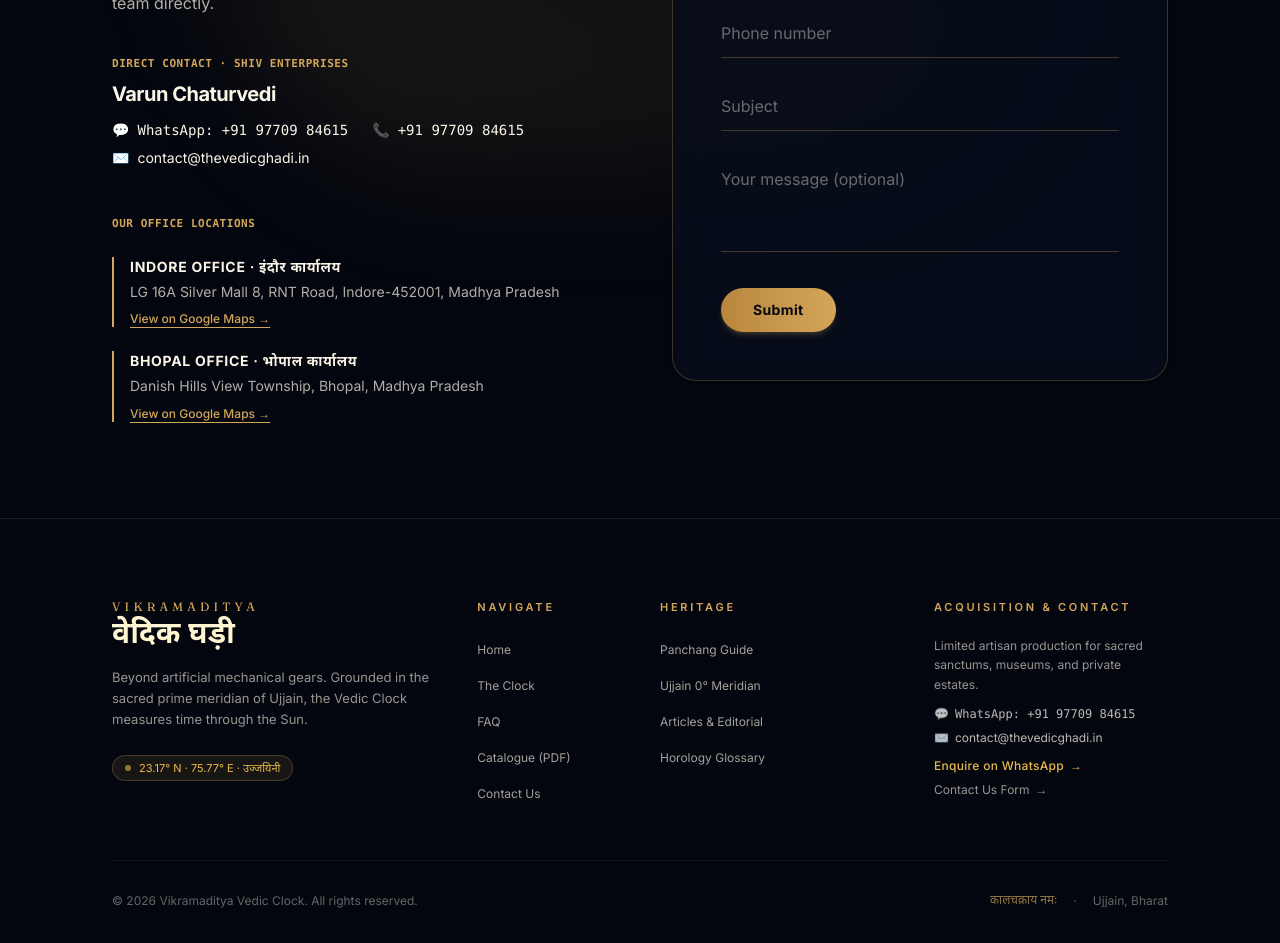
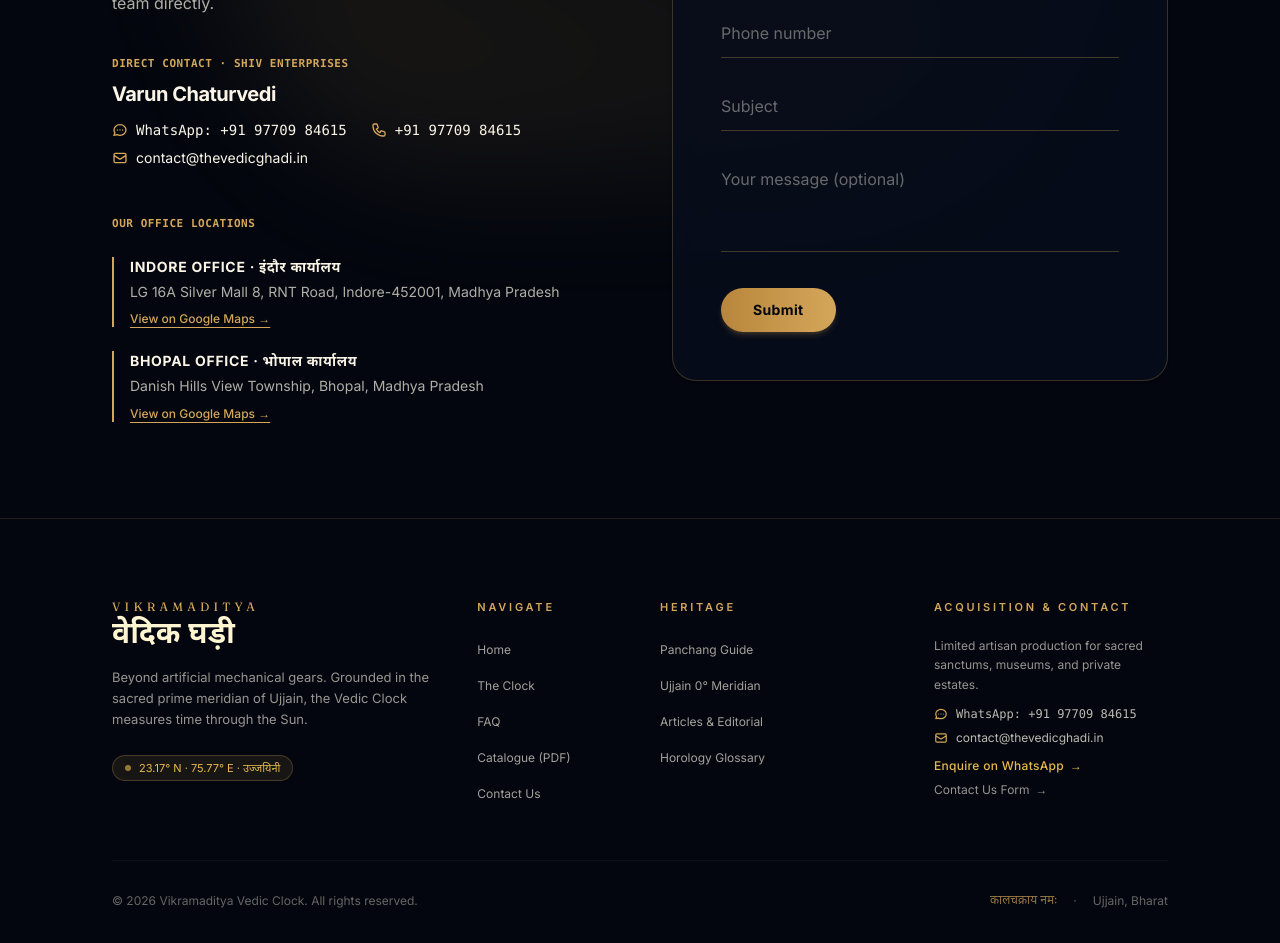
Before and after one commit to varunC28/vedic_clock_website, a Next.js app: page /contact in a window 1280 px wide. Shown: the part 440-1383 px from the top of the page. Built offline with nearby package versions, Linux system fonts and the light colour scheme.

Commit message:
fix(ui): replace emojis across website with refined SVG vector icons

```diff
--- a/src/app/api/contact/route.ts
+++ b/src/app/api/contact/route.ts
@@ -30,7 +30,7 @@
       <div style="font-family: -apple-system, BlinkMacSystemFont, 'Segoe UI', Roboto, Helvetica, Arial, sans-serif; max-width: 600px; margin: 0 auto; padding: 24px; border: 1px solid #e5e7eb; border-radius: 12px; background-color: #ffffff; color: #1f2937;">
         <div style="border-bottom: 2px solid #B8873D; padding-bottom: 16px; margin-bottom: 20px;">
           <h2 style="color: #2D1B0E; margin: 0; font-size: 20px; font-weight: 700;">
-            ✨ New Vedic Clock Contact Enquiry
+            New Vedic Clock Contact Enquiry
           </h2>
           <p style="color: #6B7280; font-size: 13px; margin: 4px 0 0 0;">
             Received via the official website contact portal
--- a/src/components/organisms/Footer.tsx
+++ b/src/components/organisms/Footer.tsx
@@ -141,16 +141,20 @@
               href={getWhatsAppUrl()}
               target="_blank"
               rel="noopener noreferrer"
-              className="font-mono text-xs text-ivory/75 hover:text-[#FFF5D1] transition-colors mb-2 flex items-center gap-1.5"
+              className="font-mono text-xs text-ivory/75 hover:text-[#FFF5D1] transition-colors mb-2 flex items-center gap-2"
             >
-              <span>💬</span>
+              <svg className="w-3.5 h-3.5 text-[#D4A65A] shrink-0" fill="none" stroke="currentColor" strokeWidth="2" viewBox="0 0 24 24" aria-hidden="true">
+                <path strokeLinecap="round" strokeLinejoin="round" d="M8 12h.01M12 12h.01M16 12h.01M21 12c0 4.418-4.03 8-9 8a9.863 9.863 0 01-4.255-.949L3 20l1.395-3.72C3.512 15.042 3 13.574 3 12c0-4.418 4.03-8 9-8s9 3.582 9 8z" />
+              </svg>
               <span>WhatsApp: {WHATSAPP_CONFIG.formattedPhone}</span>
             </a>
             <a
               href="mailto:contact@thevedicghadi.in"
-              className="font-sans text-xs text-ivory/75 hover:text-[#FFF5D1] transition-colors mb-3 flex items-center gap-1.5"
+              className="font-sans text-xs text-ivory/75 hover:text-[#FFF5D1] transition-colors mb-3 flex items-center gap-2"
             >
-              <span>✉️</span>
+              <svg className="w-3.5 h-3.5 text-[#D4A65A] shrink-0" fill="none" stroke="currentColor" strokeWidth="2" viewBox="0 0 24 24" aria-hidden="true">
+                <path strokeLinecap="round" strokeLinejoin="round" d="M3 8l7.89 5.26a2 2 0 002.22 0L21 8M5 19h14a2 2 0 002-2V7a2 2 0 00-2-2H5a2 2 0 00-2 2v10a2 2 0 002 2z" />
+              </svg>
               <span>contact@thevedicghadi.in</span>
             </a>
             <a
--- a/src/components/views/CatalogueView.tsx
+++ b/src/components/views/CatalogueView.tsx
@@ -85,7 +85,9 @@
               download="Vedic_Watch_Catalogue.pdf"
               className="px-6 py-2.5 rounded-full bg-[#D4A65A] text-[#050A14] font-sans text-xs sm:text-sm font-semibold tracking-wide hover:bg-[#E8B94B] transition-all shadow-[0_0_20px_rgba(212,166,90,0.3)] flex items-center gap-2"
             >
-              <span>📥</span>
+              <svg className="w-4 h-4 shrink-0" fill="none" stroke="currentColor" strokeWidth="2.2" viewBox="0 0 24 24" aria-hidden="true">
+                <path strokeLinecap="round" strokeLinejoin="round" d="M4 16v1a3 3 0 003 3h10a3 3 0 003-3v-1m-4-4l-4 4m0 0l-4-4m4 4V4" />
+              </svg>
               <span>Download Master Catalogue (PDF)</span>
             </a>
 
--- a/src/components/views/ContactView.tsx
+++ b/src/components/views/ContactView.tsx
@@ -176,7 +176,20 @@
                       : "text-ivory hover:text-[#E8B94B]"
                   )}
                 >
-                  <span className={isParchment ? "text-[#8C5D33]" : "text-[#D4A65A]"}>💬</span>
+                  <svg
+                    className={cn("w-4 h-4 shrink-0", isParchment ? "text-[#8C5D33]" : "text-[#D4A65A]")}
+                    fill="none"
+                    stroke="currentColor"
+                    strokeWidth="2"
+                    viewBox="0 0 24 24"
+                    aria-hidden="true"
+                  >
+                    <path
+                      strokeLinecap="round"
+                      strokeLinejoin="round"
+                      d="M8 12h.01M12 12h.01M16 12h.01M21 12c0 4.418-4.03 8-9 8a9.863 9.863 0 01-4.255-.949L3 20l1.395-3.72C3.512 15.042 3 13.574 3 12c0-4.418 4.03-8 9-8s9 3.582 9 8z"
+                    />
+                  </svg>
                   <span>WhatsApp: {WHATSAPP_CONFIG.formattedPhone}</span>
                 </a>
                 <a
@@ -188,7 +201,20 @@
                       : "text-ivory hover:text-[#E8B94B]"
                   )}
                 >
-                  <span className={isParchment ? "text-[#8C5D33]" : "text-[#D4A65A]"}>📞</span>
+                  <svg
+                    className={cn("w-4 h-4 shrink-0", isParchment ? "text-[#8C5D33]" : "text-[#D4A65A]")}
+                    fill="none"
+                    stroke="currentColor"
+                    strokeWidth="2"
+                    viewBox="0 0 24 24"
+                    aria-hidden="true"
+                  >
+                    <path
+                      strokeLinecap="round"
+                      strokeLinejoin="round"
+                      d="M3 5a2 2 0 012-2h3.28a1 1 0 01.948.684l1.498 4.493a1 1 0 01-.502 1.21l-2.257 1.13a11.042 11.042 0 005.516 5.516l1.13-2.257a1 1 0 011.21-.502l4.493 1.498a1 1 0 01.684.949V19a2 2 0 01-2 2h-1C9.716 21 3 14.284 3 6V5z"
+                    />
+                  </svg>
                   <span>{WHATSAPP_CONFIG.formattedPhone}</span>
                 </a>
                 <a
@@ -200,7 +226,20 @@
                       : "text-ivory hover:text-[#E8B94B]"
                   )}
                 >
-                  <span className={isParchment ? "text-[#8C5D33]" : "text-[#D4A65A]"}>✉️</span>
+                  <svg
+                    className={cn("w-4 h-4 shrink-0", isParchment ? "text-[#8C5D33]" : "text-[#D4A65A]")}
+                    fill="none"
+                    stroke="currentColor"
+                    strokeWidth="2"
+                    viewBox="0 0 24 24"
+                    aria-hidden="true"
+                  >
+                    <path
+                      strokeLinecap="round"
+                      strokeLinejoin="round"
+                      d="M3 8l7.89 5.26a2 2 0 002.22 0L21 8M5 19h14a2 2 0 002-2V7a2 2 0 00-2-2H5a2 2 0 00-2 2v10a2 2 0 002 2z"
+                    />
+                  </svg>
                   <span>contact@thevedicghadi.in</span>
                 </a>
               </div>
--- a/src/components/views/GuideView.tsx
+++ b/src/components/views/GuideView.tsx
@@ -1491,7 +1491,9 @@
                 {/* Micro helper bar with table expander */}
                 <div className="flex flex-wrap items-center justify-between gap-2 px-2 text-[11px] opacity-75 font-sans">
                   <span className="flex items-center gap-1.5">
-                    <span>💡</span>
+                    <svg className="w-3.5 h-3.5 text-[#D4A65A] shrink-0" fill="none" stroke="currentColor" strokeWidth="2" viewBox="0 0 24 24" aria-hidden="true">
+                      <path strokeLinecap="round" strokeLinejoin="round" d="M13 16h-1v-4h-1m1-4h.01M21 12a9 9 0 11-18 0 9 9 0 0118 0z" />
+                    </svg>
                     <span>Drag vertically or click any Rashi sign to rotate the wheel</span>
                   </span>
                   <button
--- a/src/data/faq-data.ts
+++ b/src/data/faq-data.ts
@@ -19,10 +19,10 @@
 
 export const FAQ_CATEGORIES: FaqCategory[] = [
   { key: "all", labelEn: "All Questions", labelHi: "सभी प्रश्न", icon: "✦" },
-  { key: "astronomy", labelEn: "Vedic Astronomy", labelHi: "खगोल विज्ञान", icon: "🌌" },
-  { key: "hardware", labelEn: "Clock & Hardware", labelHi: "यंत्र व तकनीक", icon: "🕰️" },
-  { key: "geography", labelEn: "Global Calibration", labelHi: "वैश्विक भूगोल", icon: "🌍" },
-  { key: "acquisitions", labelEn: "Commissions & Orders", labelHi: "अधिग्रहण व संस्थाएँ", icon: "🏛️" },
+  { key: "astronomy", labelEn: "Vedic Astronomy", labelHi: "खगोल विज्ञान", icon: "✦" },
+  { key: "hardware", labelEn: "Clock & Hardware", labelHi: "यंत्र व तकनीक", icon: "✦" },
+  { key: "geography", labelEn: "Global Calibration", labelHi: "वैश्विक भूगोल", icon: "✦" },
+  { key: "acquisitions", labelEn: "Commissions & Orders", labelHi: "अधिग्रहण व संस्थाएँ", icon: "✦" },
 ];
 
 export const MASTER_FAQ_ITEMS: FaqItem[] = [
```
